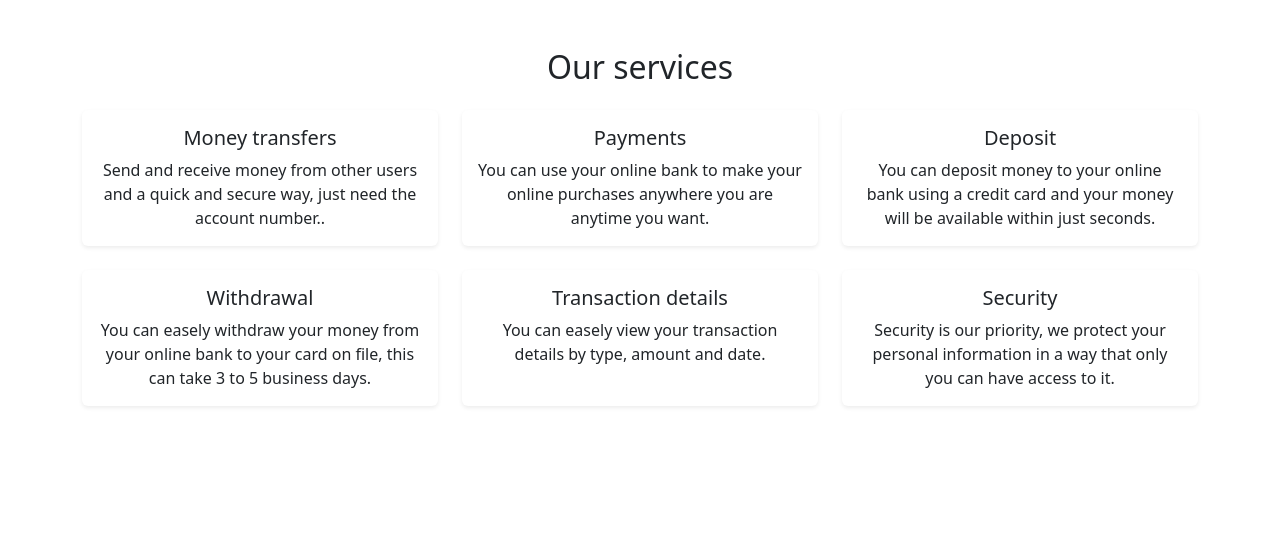
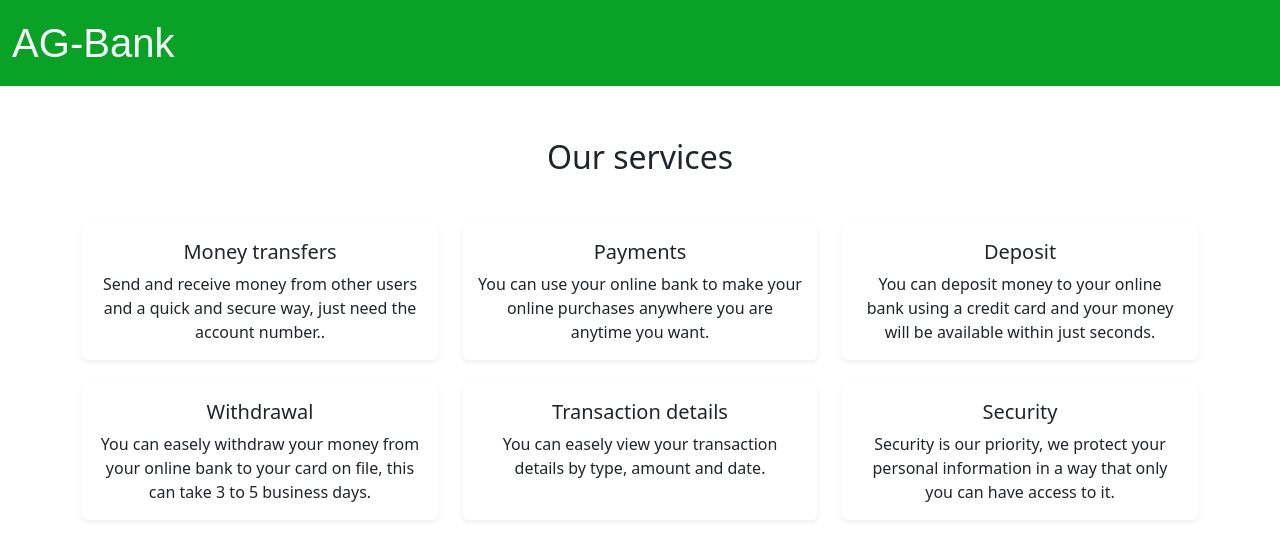
Before and after one commit to angel1715/banking-app-react, a React (Vite) app in the folder banking-app-react/: page /services in a window 1280 px wide. Shown: the top 560 px of the page. Built offline with nearby package versions, Linux system fonts and the light colour scheme.

Commit message:
updated the find user by account number function and styled the about and services components

```diff
--- a/banking-app-react/src/banking-app/About.jsx
+++ b/banking-app-react/src/banking-app/About.jsx
@@ -34,7 +34,17 @@ const AboutUs = () => {
   ];
 
   return (
-    <section id="about" className="py-5 bg-white">
+    <div className="about-container">
+
+       <nav class="navbar dashboard-navbar">
+        <div class="container-fluid">
+          <a class="navbar-brand fs-1 text-light" href="/">
+            AG-Bank
+          </a>
+        </div>
+      </nav>
+
+    <section id="about" className="py-5 bg-white about-content-container">
       <div className="container">
         <h2 className="text-center mb-5 fw-bold">About us</h2>
         <div className="row">
@@ -54,6 +64,7 @@ const AboutUs = () => {
         </div>
       </div>
     </section>
+    </div>
   );
 };
 
--- a/banking-app-react/src/banking-app/Dashboard.jsx
+++ b/banking-app-react/src/banking-app/Dashboard.jsx
@@ -73,23 +73,18 @@ function Dashboard() {
 
     const requestResult = await axios.get(`${basesUrl}/${accountNumber}`);
 
-    const usuario = requestResult.data;
+    if(requestResult.data === "User not found"){
+      alert("User not found, please verify the account number");
+
+    } else{
+      const usuario = requestResult.data;
     setUserInfo(requestResult.data);
     console.log(requestResult.data);
+
+    }
+
   };
 
-  //Find a user to send them the money
-  const findUserByCardNumber = async (e) => {
-    e.preventDefault();
-
-    const basesUrl = "http://localhost:8080/banking/findByCardNumber";
-
-    const requestResult = await axios.get(`${basesUrl}/${cardNumber}`);
-
-    const usuario = requestResult.data;
-    setUserInfo(requestResult.data);
-    console.log(requestResult.data);
-  };
 
   const handleCheckboxChange = (event) => {
     setIsChecked(event.target.checked);
@@ -177,14 +172,21 @@ function Dashboard() {
       );
 
 
-      if (!requestResult.data) {
+      if (requestResult.data === "You are sending money to your same account: please choose the deposit option") {
         alert(
           "You are sending money to your same account: please choose the deposit option"
         );
         return;
       } else if (requestResult.data === "Account number invalid") {
         alert("Account number invalid");
-      } else {
+          return;
+      }
+      else if(requestResult.data === "Insufficient balance"){
+           alert("Insufficient balance");
+           return;
+      }
+
+      else {
         const newTransaction = {
           id: crypto.randomUUID(),
           transactionType: "Send",
--- a/banking-app-react/src/banking-app/Login.jsx
+++ b/banking-app-react/src/banking-app/Login.jsx
@@ -1,11 +1,9 @@
 import axios from "axios";
-import { useState } from "react"
+import { useState } from "react";
 import { Link, useLocation, useNavigate } from "react-router-dom";
 import { Eye, EyeOff } from "lucide-react"; // icons librery
 
-
-function Login(){
-
+function Login() {
   //variable to redirect the customer to another component
   let navigate = useNavigate();
 
@@ -16,29 +14,30 @@ function Login(){
   const [showPassword, setShowPassword] = useState(false);
 
   //function to handle the user login
-     const handleLogin = async (e) =>{
+  const handleLogin = async (e) => {
     //prevent to place the parameters in the url
     e.preventDefault();
 
     const baseUrl = "http://localhost:8080/banking/login";
-       const requestResult = await axios.post(`${baseUrl}/${emailLogin}/${passwordLogin}`);
+    const requestResult = await axios.post(
+      `${baseUrl}/${emailLogin}/${passwordLogin}`
+    );
 
     console.log(requestResult.data);
-       const {user, jwt} = requestResult.data;
+    const { user, jwt } = requestResult.data;
     localStorage.setItem("jwt", jwt);
     setUser(user);
     //verify if the returned value is different than null
-       if(!requestResult.data){
+    if (!requestResult.data) {
       setBadCredentials("Email or Password incorrect!");
+    } else {
+      navigate("/dashboard", {
+        state: { user, jwt, emailLogin, passwordLogin },
+      });
+    }
+  };
 
-       }
-       else{
-        navigate("/dashboard", {state:{user, jwt, emailLogin, passwordLogin}});
-       }
-     }
-
-    return(
-
+  return (
     <div className="login-container">
       <div className="nav-container">
         <nav className="navbar navbar-expand-lg bg-dark">
@@ -90,17 +89,11 @@ function Login(){
         </nav>
       </div>
 
-
       <div className="login-form-container container bg-light">
-        <h2 className="text-center mb-5 login-form-title">
-            Log in
-          </h2>
+        <h2 className="text-center mb-5 login-form-title">Log in</h2>
         <p className="text-center bad-credentials">{badCredentials}</p>
         <form className="login-form" onSubmit={(e) => handleLogin(e)}>
-
           <div class="mb-3">
-
-
             <label for="exampleInputEmail1" class="form-label">
               Email
             </label>
@@ -116,17 +109,19 @@ function Login(){
             <label for="exampleInputPassword1" class="form-label">
               Password
             </label>
-            <span class="show-password-icon " onClick={()=> setShowPassword(!showPassword)} >{showPassword ? <EyeOff /> : <Eye />}</span>
+            <span
+              class="show-password-icon "
+              onClick={() => setShowPassword(!showPassword)}
+            >
+              {showPassword ? <EyeOff /> : <Eye />}
+            </span>
             <input
               type={showPassword ? "text" : "password"}
               class="form-control mb-4 fs-5 w-full p-2 pr-10 border rounded-lg"
               id="exampleInputPassword1"
               name="password"
-
               onChange={(e) => setPasswordLogin(e.target.value.trim())}
-
             />
-
           </div>
 
           <button
@@ -137,9 +132,7 @@ function Login(){
           </button>
         </form>
       </div>
-
-
     </div>
-    )
+  );
 }
-export default Login
+export default Login;
--- a/banking-app-react/src/banking-app/Services.jsx
+++ b/banking-app-react/src/banking-app/Services.jsx
@@ -43,8 +43,18 @@ const Services = () => {
   ];
 
   return (
-    <div className="container py-5">
-      <h2 className="text-center mb-4">Our services</h2>
+    <div className="services-container">
+    <nav class="navbar dashboard-navbar">
+        <div class="container-fluid">
+          <a class="navbar-brand fs-1 text-light" href="/">
+            AG-Bank
+          </a>
+        </div>
+      </nav>
+
+    <div className="container py-5 services-content-container">
+
+      <h2 className="text-center mb-5">Our services</h2>
       <div className="row">
         {services.map((service, index) => (
           <div className="col-md-4 mb-4" key={index}>
@@ -59,6 +69,7 @@ const Services = () => {
         ))}
       </div>
     </div>
+    </div>
   );
 };
 
--- a/banking-app-react/src/index.css
+++ b/banking-app-react/src/index.css
@@ -826,7 +826,6 @@ background-color: rgb(10, 162, 38);
 
 }
 
-
 .footer{
   width: 100%;
   background-color: rgb(42, 42, 42);
@@ -857,3 +856,19 @@ background-color: rgb(10, 162, 38);
     margin-left: 85%;
   }
 }
+
+.services-container{
+  padding: .1px;
+}
+
+.services-content-container{
+  margin-top: 90px;
+}
+
+.about-container{
+  padding: .1px;
+}
+
+.about-content-container{
+  margin-top: 90px;
+}
```
Also changed, not shown: banking-app-react/src/banking-app/Navigation.jsx (+47 -22 lines). Lines whose indentation alone changed are shown as unchanged.
